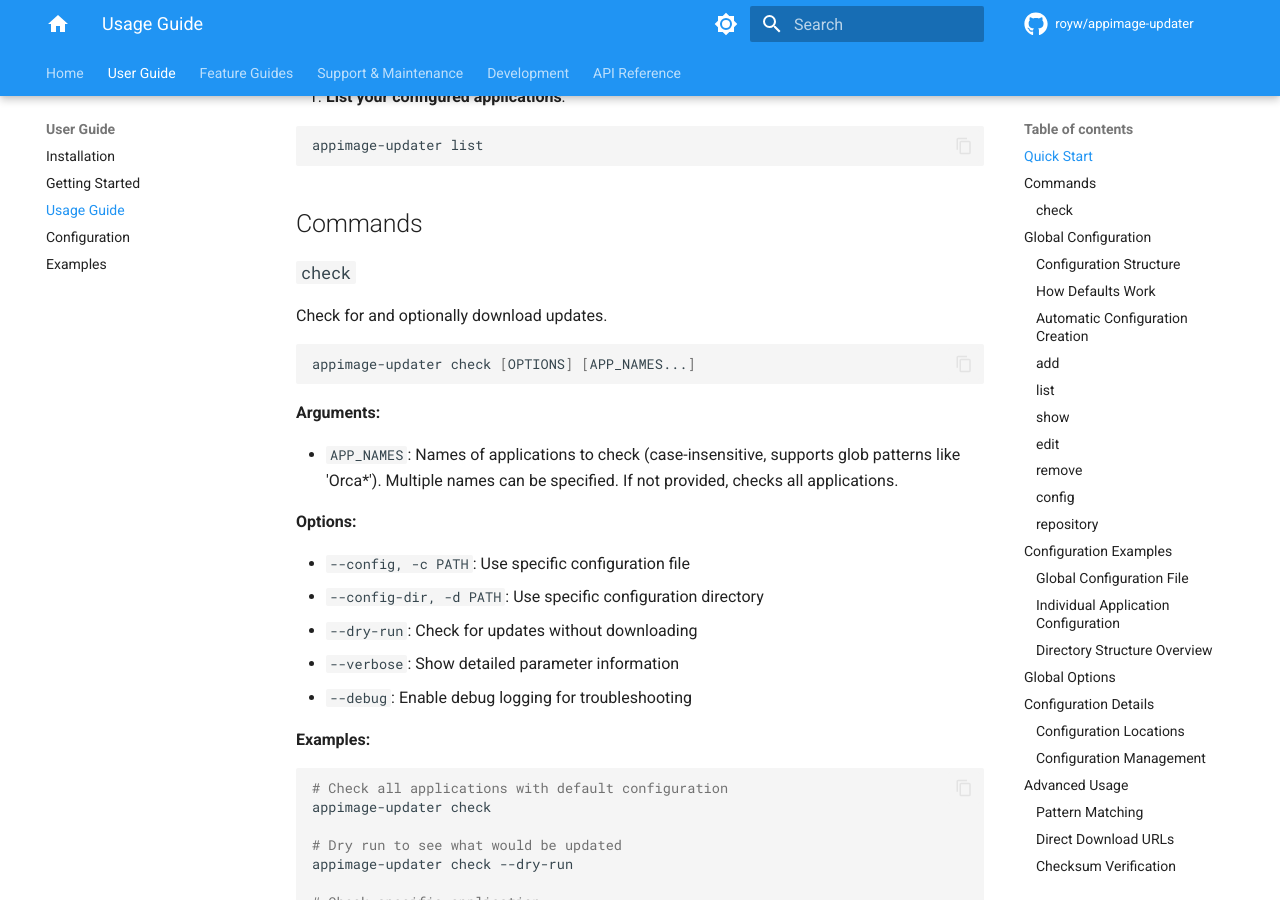
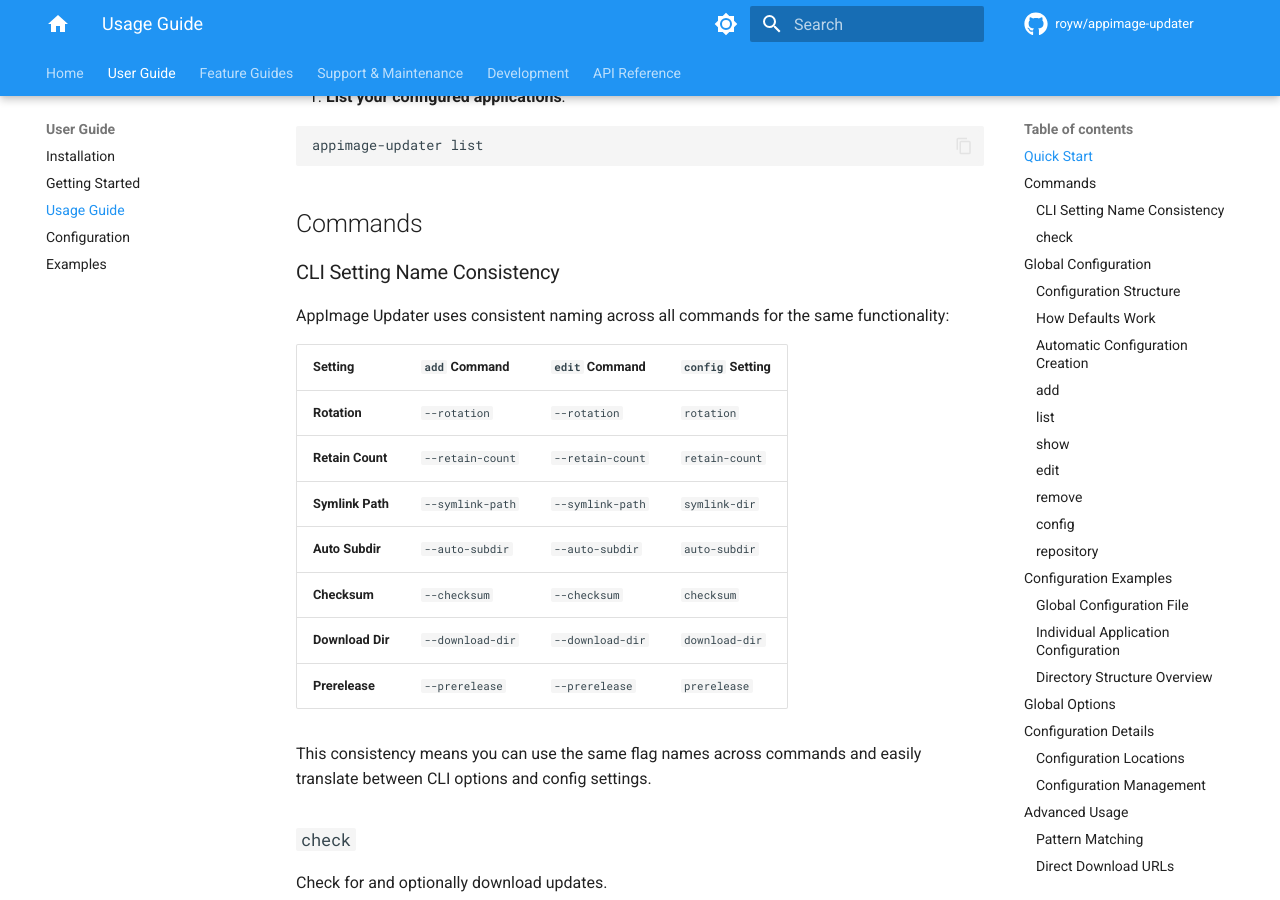
Before and after one commit to royw/appimage-updater, an MkDocs documentation site: the page built from docs/usage.md, in a window 1280 px wide and 900 px high, scrolled down 569 px. Built offline with MkDocs 1.6.1 and Material for MkDocs 9.7.7, drawn with Linux system fonts in a browser that asks for light colours; comment, search, counter and statistics services are not loaded.

Commit message:
docs: add CLI setting name consistency matrix to usage guide
Added a comprehensive consistency matrix to the usage documentation showing
how setting names are standardized across add, edit, and config commands.

**Documentation Enhancement:**
- Added 'CLI Setting Name Consistency' section to usage.md
- Included table showing consistent naming across all commands
- Positioned prominently in Commands section for easy discovery
- Explains the predictable relationship between CLI flags and config settings

**User Benefits:**
- Clear reference for consistent flag usage
- Easy translation between CLI options and config settings
- Demonstrates the improved user experience from standardized naming
- Helps users understand the systematic approach to command design

The matrix shows all major settings (rotation, retain-count, symlink-path,
auto-subdir, checksum, download-dir, prerelease) use consistent names across
add/edit commands and corresponding config settings.

````diff
--- a/docs/usage.md
+++ b/docs/usage.md
@@ -29,6 +29,22 @@ For installation instructions, see the [Installation Guide](installation.md).
    ```
 
 ## Commands
+
+### CLI Setting Name Consistency
+
+AppImage Updater uses consistent naming across all commands for the same functionality:
+
+| Setting | `add` Command | `edit` Command | `config` Setting |
+|---------|---------------|----------------|------------------|
+| **Rotation** | `--rotation` | `--rotation` | `rotation` |
+| **Retain Count** | `--retain-count` | `--retain-count` | `retain-count` |
+| **Symlink Path** | `--symlink-path` | `--symlink-path` | `symlink-dir` |
+| **Auto Subdir** | `--auto-subdir` | `--auto-subdir` | `auto-subdir` |
+| **Checksum** | `--checksum` | `--checksum` | `checksum` |
+| **Download Dir** | `--download-dir` | `--download-dir` | `download-dir` |
+| **Prerelease** | `--prerelease` | `--prerelease` | `prerelease` |
+
+This consistency means you can use the same flag names across commands and easily translate between CLI options and config settings.
 
 ### `check`
 
````
